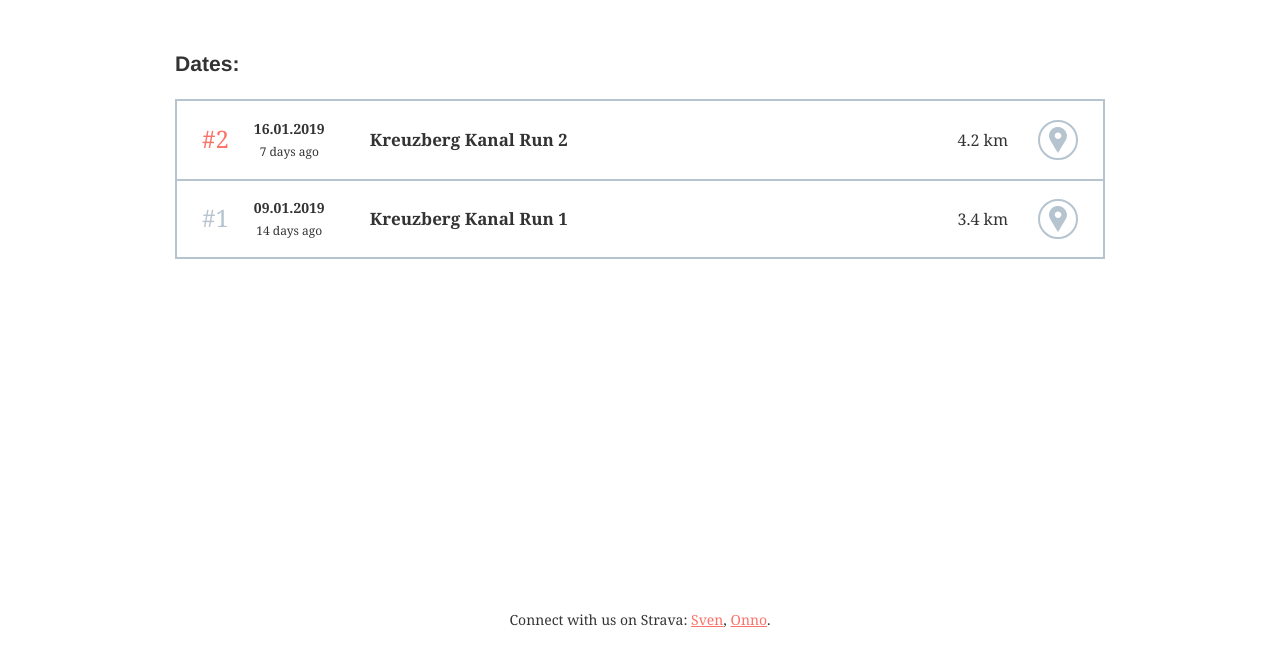
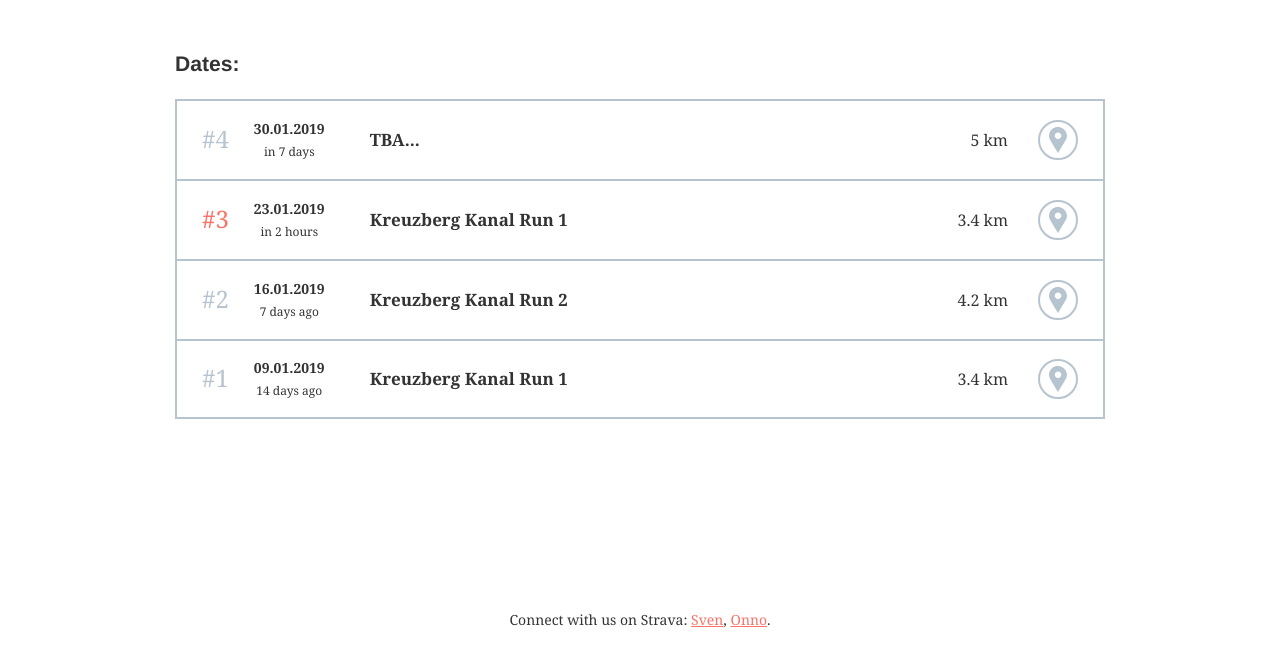
Before and after one commit to 0xsven/runafterwork, a Gatsby site: page / in a window 1280 px wide. Shown: the part 150-800 px from the top of the page. Built offline with nearby package versions, Linux system fonts and the light colour scheme; Gatsby itself is replaced by a stand-in of ours.

Commit message:
Adding new date

```diff
--- a/src/components/dateRow.js
+++ b/src/components/dateRow.js
@@ -29,6 +29,7 @@ class DateRow extends React.Component {
             <img
               src="https://media.giphy.com/media/DyAX4OUDFz4uk/giphy.gif"
               className="brad"
+              alt="brad again"
             />
           </span>
           <span className="route">{data.route}</span>
--- a/src/data/dates.js
+++ b/src/data/dates.js
@@ -1,6 +1,20 @@
 const dates = [
   {
+    highlight: false,
+    date: '2019-01-30T19:00:00.000Z',
+    route: 'TBA...',
+    distance: 5000,
+    komootId: undefined,
+  },
+  {
     highlight: true,
+    date: '2019-01-23T19:00:00.000Z',
+    route: 'Kreuzberg Kanal Run 1',
+    distance: 3400,
+    komootId: 54117757,
+  },
+  {
+    highlight: false,
     date: '2019-01-16T19:00:00.000Z',
     route: 'Kreuzberg Kanal Run 2',
     distance: 4200,
```
